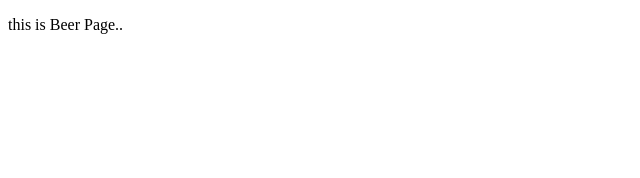
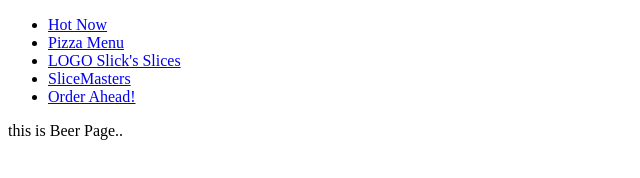
Before and after one commit to uchihaNayeem/let-me-eat-pizzas, a Gatsby site: page /beer in a window 1280 px wide. Shown: the whole page, without its empty margins (0-640 px from the left). Built offline with nearby package versions, Linux system fonts and the light colour scheme; Gatsby itself is replaced by a stand-in of ours.

Commit message:
simple navigation in pages

```diff
--- a/public/page-data/dev-404-page/page-data.json
+++ b/public/page-data/dev-404-page/page-data.json
@@ -1 +1 @@
-{"componentChunkName":"component---cache-dev-404-page-js","path":"/dev-404-page/","result":{"data":{"allSitePage":{"nodes":[{"path":"/"}]}},"pageContext":{}},"staticQueryHashes":[]}
+{"componentChunkName":"component---cache-dev-404-page-js","path":"/dev-404-page/","result":{"data":{"allSitePage":{"nodes":[{"path":"/404/"},{"path":"/beer/"},{"path":"/"},{"path":"/order/"},{"path":"/pizzas/"},{"path":"/slicemasters/"},{"path":"/404.html"}]}},"pageContext":{}},"staticQueryHashes":[]}
--- /dev/null
+++ b/src/components/Nav.js
@@ -0,0 +1,38 @@
+import { Link, navigate } from 'gatsby';
+import React from 'react';
+
+// function ClickMe() {
+//   setTimeout(() => {
+//     console.log('Clicked');
+//     navigate('/beer');
+//   }, 2000);
+// }
+
+const Nav = () => (
+  <nav>
+    <ul>
+      <li>
+        <Link to="/">Hot Now</Link>
+      </li>
+      <li>
+        <Link to="/pizzas/">Pizza Menu</Link>
+      </li>
+      <li>
+        <Link to="/">LOGO Slick's Slices</Link>
+      </li>
+      <li>
+        <Link to="/slicemasters">SliceMasters</Link>
+      </li>
+      <li>
+        <Link to="/order">Order Ahead!</Link>
+      </li>
+    </ul>
+    {/* <li>
+      <button type="button" onClick={ClickMe}>
+        Take me home page after 2 sec
+      </button>
+    </li> */}
+  </nav>
+);
+
+export default Nav;
--- a/src/pages/beer.js
+++ b/src/pages/beer.js
@@ -1,8 +1,10 @@
 import React from 'react';
+import Nav from '../components/Nav';
 
 const BeersPage = () => (
   // i made this with rsc
   <div>
+    <Nav />
     <p>this is Beer Page..</p>
   </div>
 );
--- a/src/pages/index.js
+++ b/src/pages/index.js
@@ -1,7 +1,9 @@
 import React from 'react';
+import Nav from '../components/Nav';
 
 const HomePage = () => (
   <div>
+    <Nav />
     <p>hello gatsby...</p>
   </div>
 );
```
